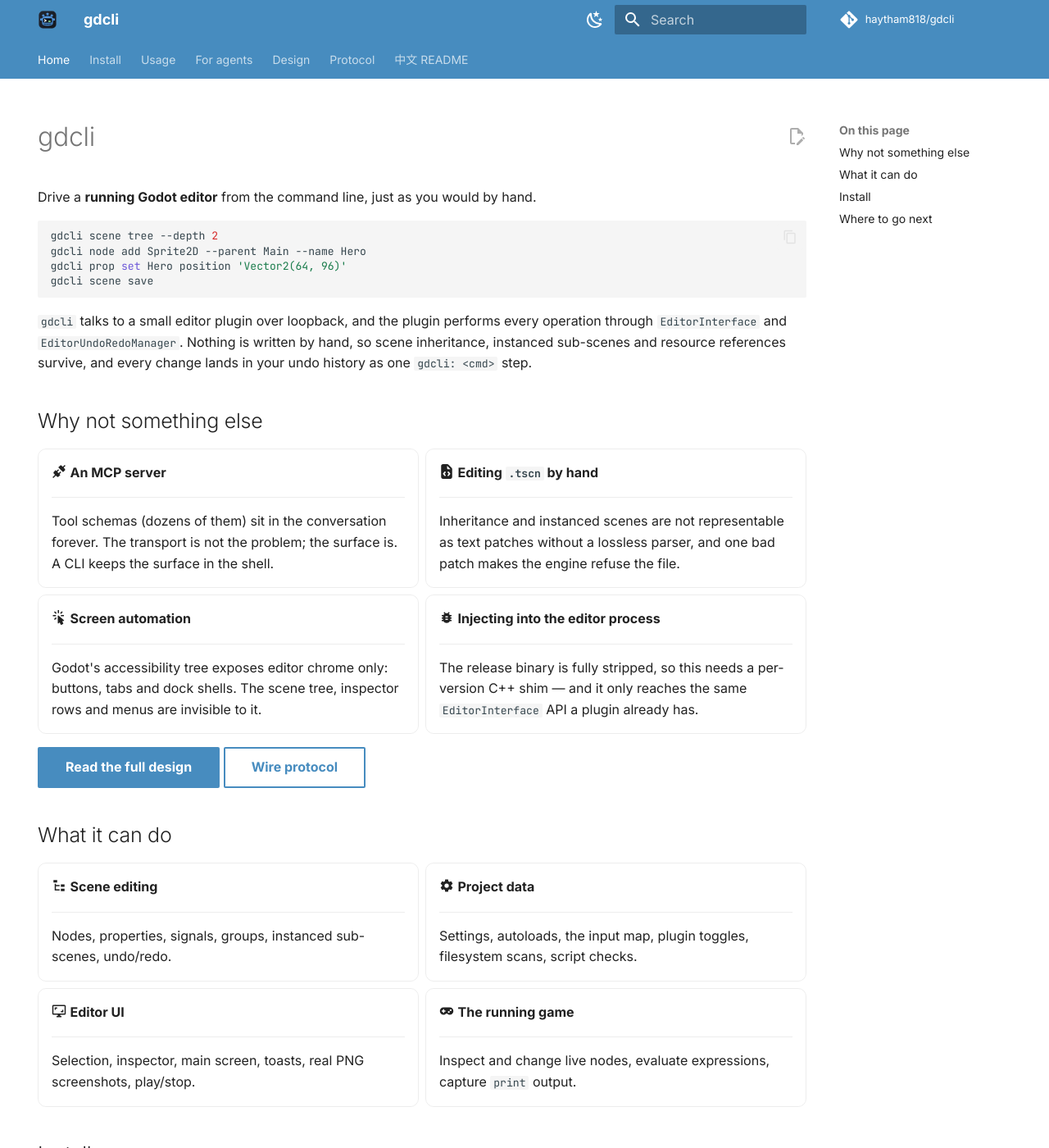
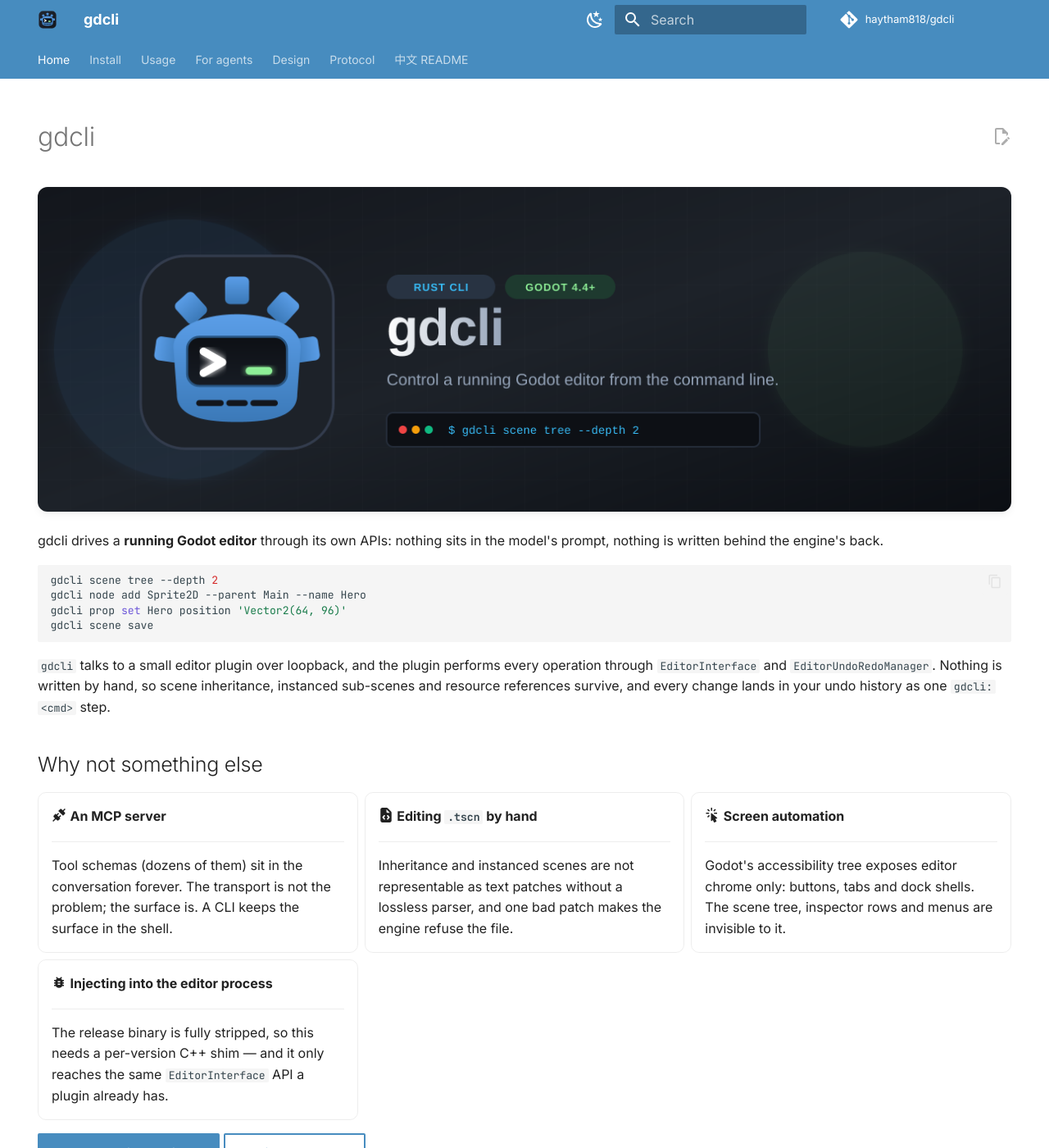
Before and after one commit to haytham818/gdcli, an MkDocs documentation site: the page built from docs/index.md, in a window 1280 px wide and 1400 px high. Shown: the whole window at 82% size. Built offline with MkDocs 1.6.1 and Material for MkDocs 9.7.7, drawn with Linux system fonts in a browser that asks for light colours; comment, search, counter and statistics services are not loaded.

Commit message:
docs: use the project banner
The site home page and both READMEs open with the banner; the home page drops its
sidebars so the banner gets the full column.

````diff
--- a/docs/assets/extra.css
+++ b/docs/assets/extra.css
@@ -38,3 +38,9 @@
 .md-typeset .grid.cards > ul > li {
   border-radius: 0.5rem;
 }
+
+/* The README banner sits at the top of the home page. */
+.md-typeset img.banner {
+  border-radius: 0.6rem;
+  box-shadow: var(--md-shadow-z1);
+}
--- a/docs/index.md
+++ b/docs/index.md
@@ -1,11 +1,15 @@
 ---
 hide:
   - navigation
+  - toc
 ---
 
 # gdcli
 
-Drive a **running Godot editor** from the command line, just as you would by hand.
+![gdcli — control a running Godot editor from the command line](assets/banner.png){: .banner }
+
+gdcli drives a **running Godot editor** through its own APIs: nothing sits in the model's prompt,
+nothing is written behind the engine's back.
 
 ```sh
 gdcli scene tree --depth 2
````
Also changed, not shown: README.md (+1 -1 lines), README.zh-CN.md (+1 -1 lines), docs/assets/banner.png (added).
